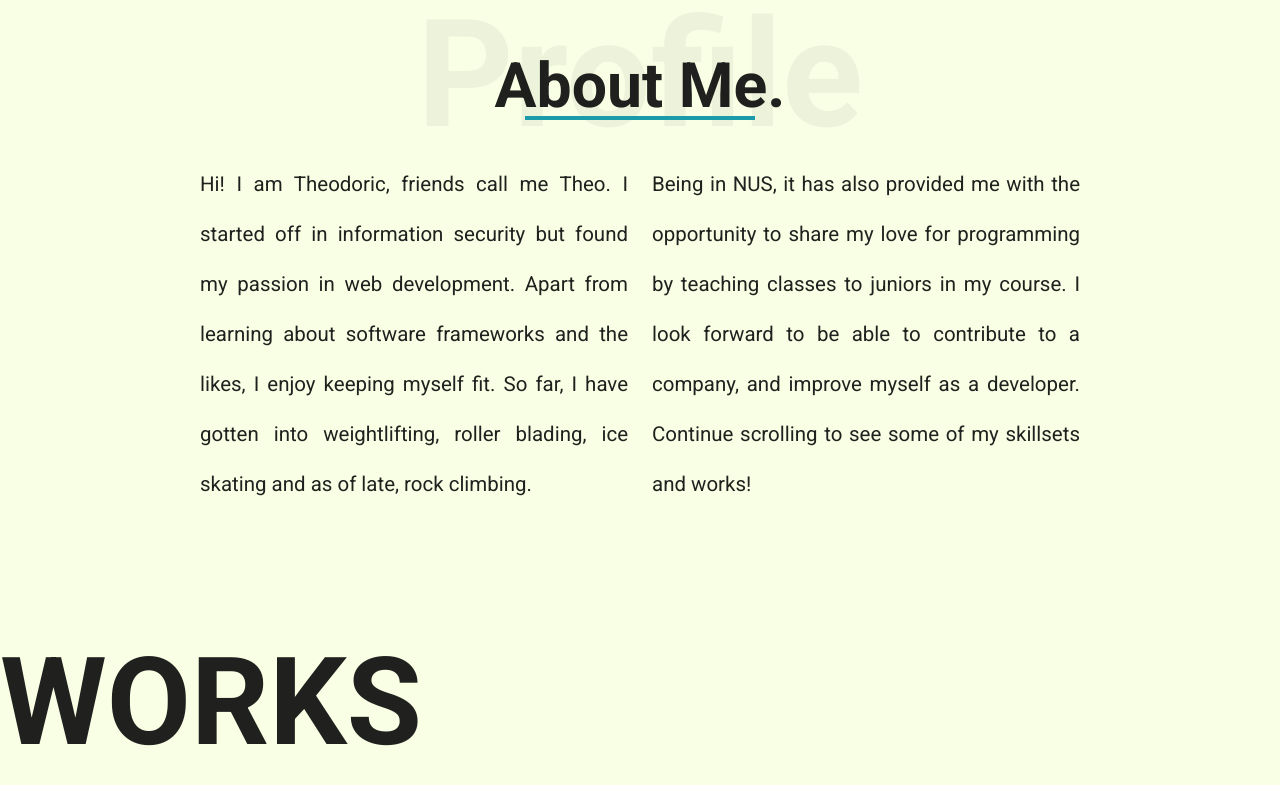
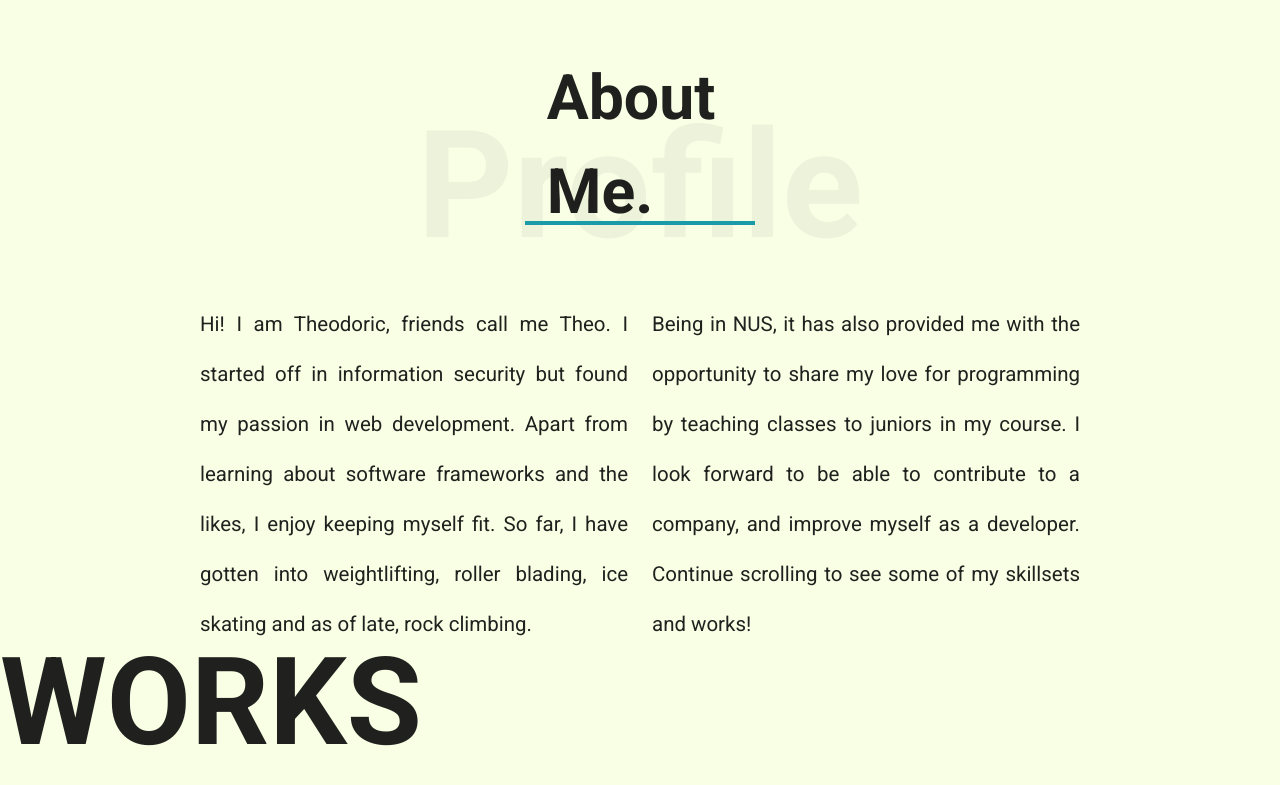
Before and after one commit to theodoriclim/theodoriclim.github.io, a Vue app: page /#/ in a window 1280 px wide. Shown: the part 989-1774 px from the top of the page. Built offline with nearby package versions, Linux system fonts and the light colour scheme.

Commit message:
Add TitleText component

```diff
--- a/src/components/TitleText.vue
+++ b/src/components/TitleText.vue
@@ -1,10 +1,20 @@
 <template>
-  <v-row :justify="justify">
-    <div>
-      <h4 id="title-text-main">{{ main }}</h4>
-      <span id="title-text-secondary">{{ secondary }}</span>
-      <hr :style="hrCSS" />
-    </div>
+  <v-row no-gutters>
+    <v-col :order="order1"></v-col>
+    <v-col :order="order2"></v-col>
+    <v-col :order="order3">
+      <v-container id="title-text-container">
+        <v-row justify="center">
+          <h4 id="title-text-main">{{ main }}</h4>
+        </v-row>
+        <v-row justify="center">
+          <span id="title-text-secondary">{{ secondary }}</span>
+        </v-row>
+        <v-row justify="center">
+          <hr id="title-text-border" :style="hrCSS" />
+        </v-row>
+      </v-container>
+    </v-col>
   </v-row>
 </template>
 
@@ -39,6 +49,42 @@ export default class TitleText extends Vue {
       ";"
     );
   }
+
+  get order1(): number {
+    if (this.justify === "start") {
+      return 2;
+    } else if (this.justify === "center") {
+      return 3;
+    } else if (this.justify === "end") {
+      return 1;
+    } else {
+      return 0;
+    }
+  }
+
+  get order2(): number {
+    if (this.justify === "start") {
+      return 3;
+    } else if (this.justify === "center") {
+      return 1;
+    } else if (this.justify === "end") {
+      return 2;
+    } else {
+      return 0;
+    }
+  }
+
+  get order3(): number {
+    if (this.justify === "start") {
+      return 1;
+    } else if (this.justify === "center") {
+      return 2;
+    } else if (this.justify === "end") {
+      return 3;
+    } else {
+      return 0;
+    }
+  }
 }
 </script>
 
@@ -50,29 +96,29 @@ export default class TitleText extends Vue {
   user-select: none;
 }
 
-div {
-  text-align: center;
-  height: 1.5rem;
-}
-
-hr {
+#title-text-container {
   position: relative;
-  bottom: 6.05rem;
-  margin: auto;
-  border-style: solid;
-  border-width: 0.05rem;
 }
 
 #title-text-main {
-  position: relative;
-  margin: 0 auto;
 }
 
 #title-text-secondary {
-  position: relative;
-  bottom: 4.25rem;
+  position: absolute;
   font-size: 3.75rem;
   font-weight: 600;
   opacity: 5%;
+  bottom: -1.5rem;
+}
+
+#title-text-border {
+  position: absolute;
+  border-style: solid;
+  border-width: 0.05rem;
+  bottom: 0.35rem;
+}
+
+.row.no-gutters {
+  margin: 0 4rem;
 }
 </style>
```
